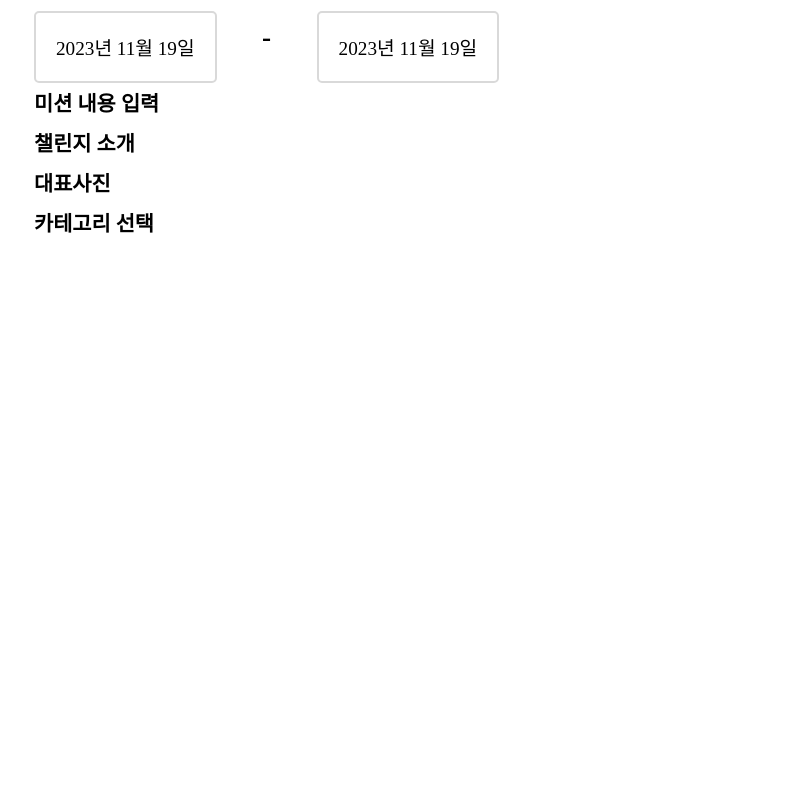
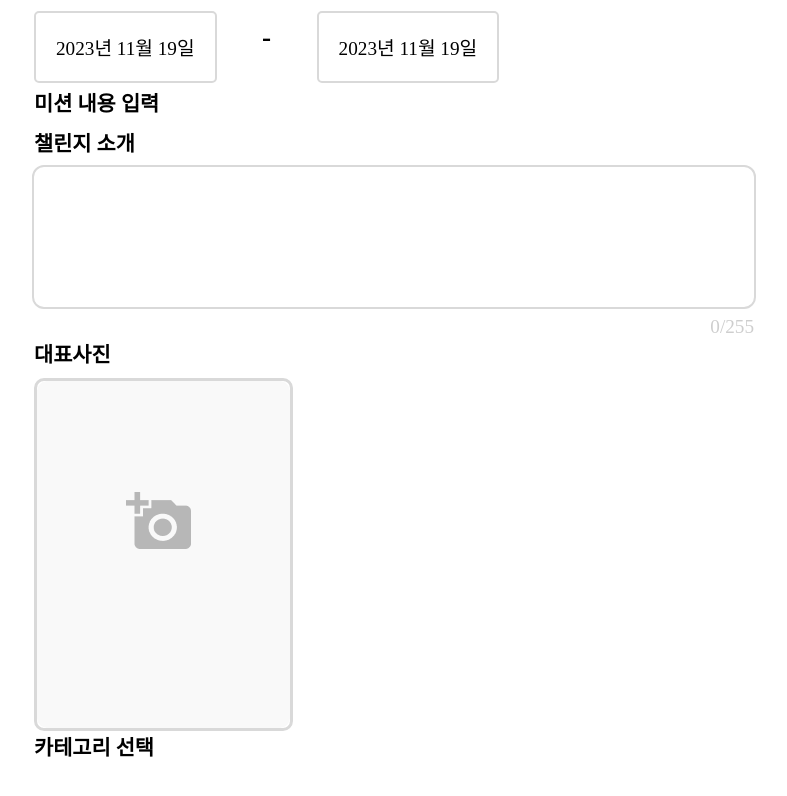
Before and after one commit to Songyee-Challenge/FE, a React (Create React App) app: page /create in a window 1280 px wide. Shown: the part 460-1256 px from the top of the page, without its empty margins (66-853 px from the left). Before the commit the page ends 800 px from the top, so only its background shows below. Built offline with nearby package versions, Linux system fonts and the light colour scheme; a web font is replaced by a local one.

Commit message:
[add] createpage 작업중

```diff
--- a/src/pages/CreatePage.jsx
+++ b/src/pages/CreatePage.jsx
@@ -1,6 +1,7 @@
-import React, { useState } from 'react';
+import React, { useRef, useState } from 'react';
 import styled from 'styled-components';
 import CustomDatePicker from '../components/DatePicker';
+import photo from '../images/photo.png'
 
 const Wrapper = styled.div`
     padding: 50px 100px;
@@ -39,7 +40,7 @@ const InputCount = styled.div`
     font-family: 'Pretendard';
     font-size: 1.2rem;
     margin-top: 5px;
-    color: #42AF53;
+    color: #CECECE;
 `
 const SubTxt = styled.div`
     font-size: 1rem;
@@ -58,23 +59,79 @@ const Wave = styled.div`
     font-size: 1.7rem;
     font-weight: 600;
 `
+const ExplainArea = styled.textarea`
+    width: 700px;
+    height: 130px;
+    border-radius: 10px;
+    outline: 2px solid #D9D9D9;
+    border: none;
+    background: #FFF;
+    font-family: 'Pretendard';
+    font-size: 1.2rem;
+    font-weight: 500;
+    padding: 5px 10px;
+    &:focus {
+        outline: 2px solid #42AF53;
+        border: none;
+    }
+`
+const FileInput = styled.input`
+    display: none;
+`
+const Label = styled.label`
+`
+const Box = styled.div`
+    width: 253px;
+    height: 347px;
+    border-radius: 10px;
+    border: 3px solid #D9D9D9;
+    z-index: 3;
+`
+const PhotoTxt = styled.div`
+    width: 100%;
+    height: 50px;
+    background: rgba(153, 153, 153, 0.30);
+    margin-top: -100px;
+    z-index: 2;
+`
 
 const CreatePage = () => {
     const [title, setTitle] = useState("");
     const [inputcount, setInputCount] = useState(0);
     const [startDate, setStartDate] = useState(new Date());
     const [endDate, setEndDate] = useState(new Date());
+    const [explain, setExplain] = useState("");
+    const [expcount, setExpcount] = useState(0);
+    const [imgFile, setImgFile] = useState("");
+    const imgRef = useRef();
 
     const handleTitle = (e) => {
         setTitle(e.target.value);
         if (e.target.value.length > 30) {
-            e.target.value = e.target.value.slice(0, 30);
+            return
           }
         setInputCount(
-            e.target.value.replace(/[\0-\x7f]|([0-\u07ff]|(.))/g, "$&$1$2").length
+            e.target.value.length
         );
-        console.log(inputcount);
     }
+    const handleExplain = (e) => {
+        setExplain(e.target.value);
+        if (e.target.value.length > 255) {
+            return
+        }
+        setExpcount(
+            e.target.value.length
+        );
+    }
+    // 이미지 업로드 input의 onChange
+    const saveImgFile = () => {
+        const file = imgRef.current.files[0];
+        const reader = new FileReader();
+        reader.readAsDataURL(file);
+        reader.onloadend = () => {
+            setImgFile(reader.result);
+        };
+    };
 
     return (
         <Wrapper>
@@ -109,8 +166,26 @@ const CreatePage = () => {
             </div>
             </div>
             <Txt>미션 내용 입력</Txt>
+            <div style={{width:"720px"}}>
             <Txt>챌린지 소개</Txt>
+            <ExplainArea
+                maxlength="255"
+                rows="2"
+                style={{resize: 'none'}}
+                onChange={handleExplain}/>
+            <InputCount>{expcount}/255</InputCount>
+            </div>
             <Txt>대표사진</Txt>
+            <Label for="profileImg"><Box><img
+            src={imgFile ? imgFile : photo} style={{width:"100%", height:"100%", borderRadius:'10px'}}
+            /><PhotoTxt></PhotoTxt></Box></Label>
+            <FileInput
+            type="file"
+            accept="image/*"
+            id="profileImg"
+            onChange={saveImgFile}
+            ref={imgRef}
+            />
             <Txt>카테고리 선택</Txt>
         </Wrapper>
     );
```
Also changed, not shown: src/images/photo.png (added).
